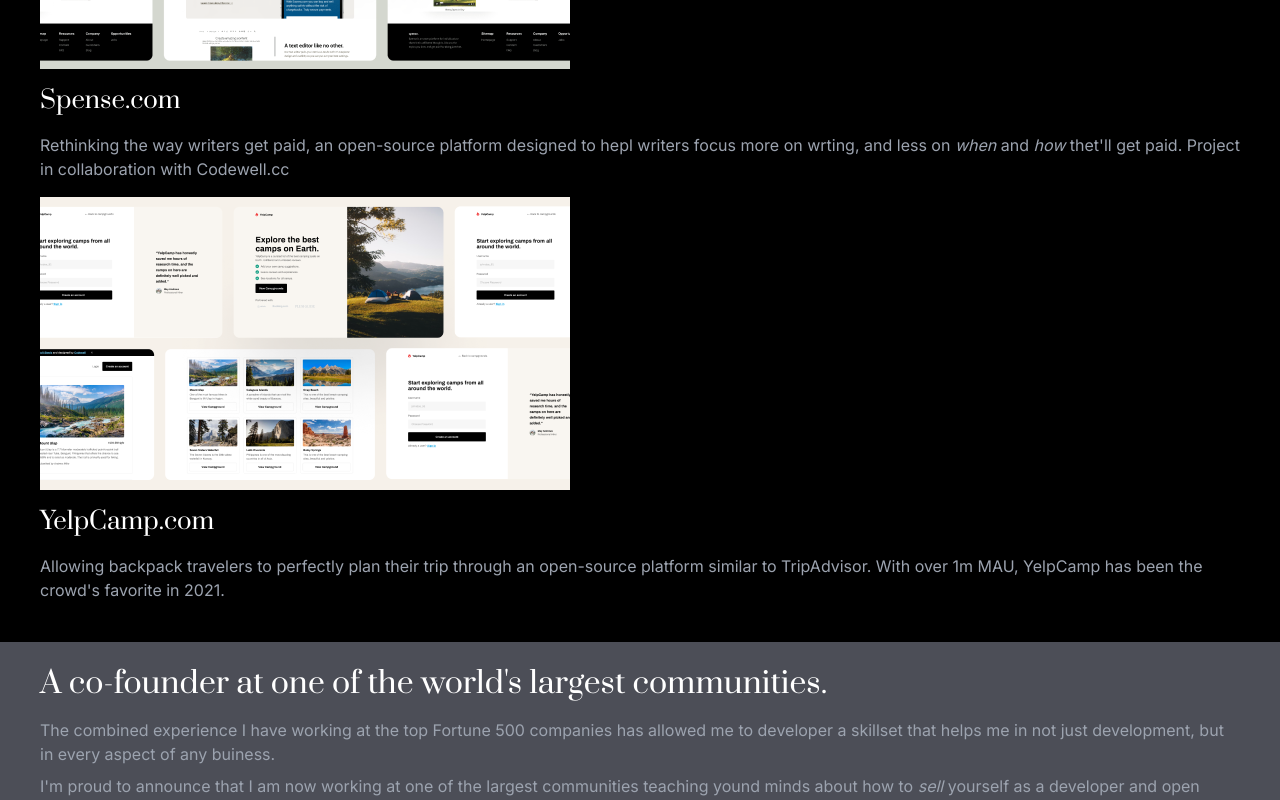
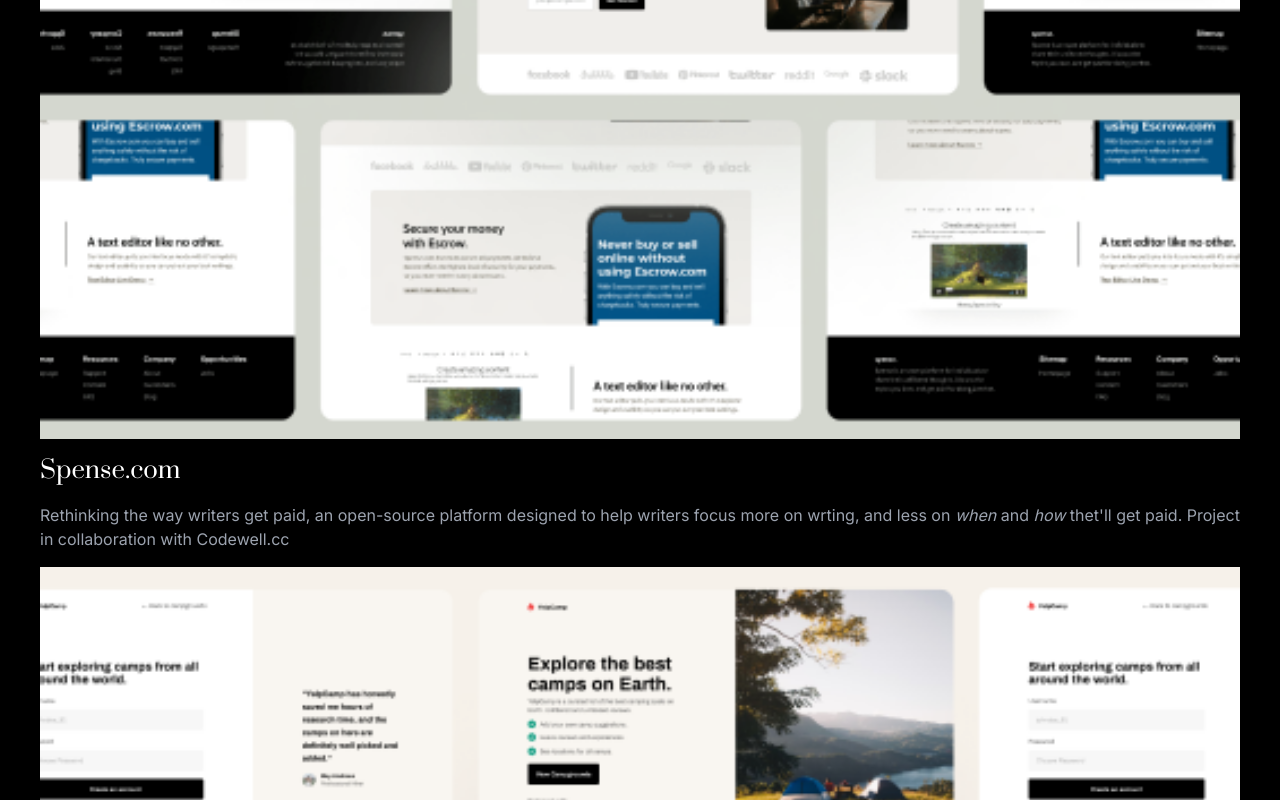
Before and after one commit to Ahmed7019/developer-porftolio, a website: page index.html in a window 1280 px wide. Shown: the part 640-1440 px from the top of the page. Drawn offline with Linux system fonts and the light colour scheme.

Commit message:
images full-width [Tablet view]

```diff
--- a/index.html
+++ b/index.html
@@ -63,7 +63,8 @@
                 </div>
                 <!-- This images will appear only for wide screens -->
                 <div class="hidden sm:grid sm:gap-8 place-items-center">
-                    <div class="flex items-center"><img src="images/Logos/Walmart.svg" alt="walmart logo" class="mr-16 ">
+                    <div class="flex items-center"><img src="images/Logos/Walmart.svg" alt="walmart logo"
+                            class="mr-16 ">
                         <img src="images/Logos/JP Morgan.svg" alt="JP Morgan logo" class="mr-16  ">
                         <img src="images/Logos/Visa.svg" alt="Visa logo" class="mr-16  ">
                     </div>
@@ -80,18 +81,16 @@
 
             <section class="p-6 | sm:px-10">
                 <div>
-                    <img src="images/Spense.png" alt="spense.com">
+                    <img src="images/Spense.png" alt="spense.com" class="sm:w-full object-contain">
                     <h2 class="text-white font-Prata my-4 text-2xl">Spense.com <i
                             class="fa-thin fa-arrow-right-long fa-sm"></i> </h2>
                     <p class="text-gray-400 my-4">Rethinking the way writers get paid, an open-source platform designed
-                        to
-                        hepl writers focus more
-                        on
+                        to help writers focus more on
                         wrting, and less on <i>when</i> and <i>how</i> thet'll get paid. Project in collaboration with
                         Codewell.cc</p>
                 </div>
                 <div>
-                    <img src="images/YelpCamp.png" alt="YelpCamp">
+                    <img src="images/YelpCamp.png" alt="YelpCamp" class="sm:w-full object-contain">
                     <h2 class="text-white font-Prata my-4 text-2xl">YelpCamp.com <i
                             class="fa-thin fa-arrow-right-long fa-sm"></i></h2>
                     <p class="text-gray-400 my-4">Allowing backpack travelers to perfectly plan their trip through an
```
Also changed, not shown: dist/output.css.
